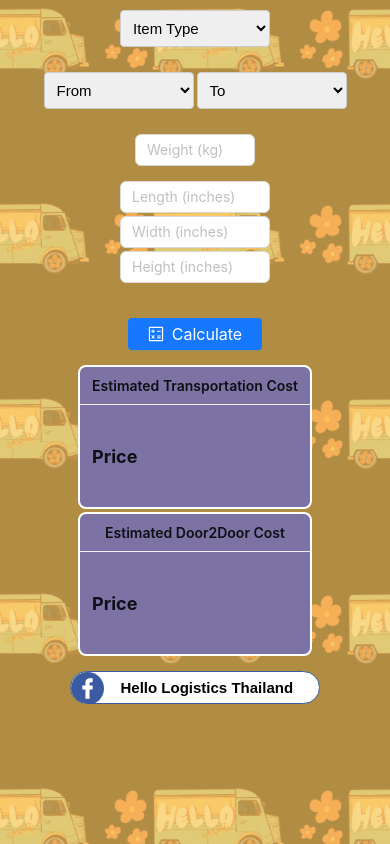
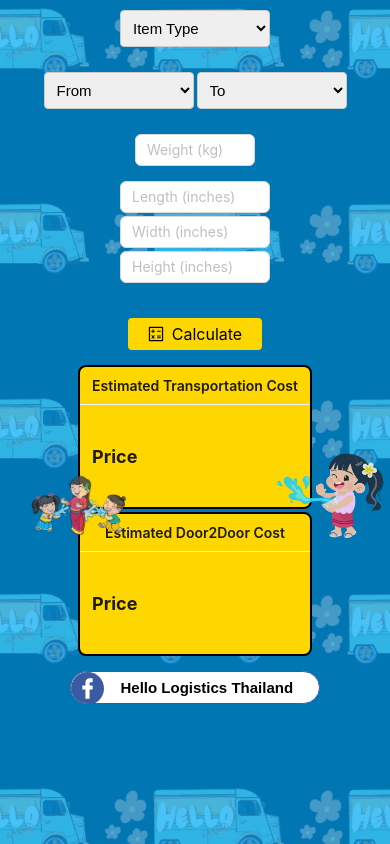
Before and after one commit to HelloHello1020/1-pcs-estimate-cost-calculator, a React (Create React App) app: page / in a window 390 px wide. Built offline with nearby package versions, Linux system fonts and the light colour scheme.

Commit message:
website v16 (thingyan)

```diff
--- a/public/index.html
+++ b/public/index.html
@@ -7,7 +7,7 @@
     <meta name="theme-color" content="#000000" />
     <meta
       name="description"
-      content="Web site created using create-react-app"
+      content="Calculate how much is it deliver with Hello!!"
     />
     <link rel="apple-touch-icon" href="/hello-logistics_thailand_logo.jpg" />
     <!--
@@ -24,7 +24,7 @@
       work correctly both with client-side routing and a non-root public URL.
       Learn how to configure a non-root public URL by running `npm run build`.
     -->
-    <title>Hello Logistics Thailand</title>
+    <title>Estimated Cost Calculator</title>
   </head>
   <body>
     <noscript>You need to enable JavaScript to run this app.</noscript>
--- a/src/App.js
+++ b/src/App.js
@@ -721,7 +721,7 @@ function App() {
           className="transportation-cost"
           size="small"
           title="Estimated Transportation Cost"
-          style={{ backgroundColor: "#7c73a4", border: "2px solid white"}}
+          style={{ backgroundColor: "gold", border: "2px solid black"}}
         >
           <h4 ref={transportationCost}>{estimatedCost}</h4>
         </Card>
@@ -730,7 +730,7 @@ function App() {
           className="door2door-cost"
           size="small"
           title="Estimated Door2Door Cost"
-          style={{ backgroundColor: "#7c73a4", border: "2px solid white"}}
+          style={{ backgroundColor: "gold", border: "2px solid black"}}
         >
           <h4 ref={door2doorCost}>{homeDeliveryCost}</h4>
         </Card>
@@ -744,6 +744,19 @@ function App() {
         <span class="text1">Hello Logistics Thailand</span>
         <span class="text2">Click to contact us!!</span>
       </button>
+
+      <img
+        src="/thingyan-3-people.png" // Make sure this is the correct path
+        alt="decorative"
+        className="bottom-left-image decoration"
+      />
+
+      <img
+        src="/thingyan-1-people.png" // Make sure this is the correct path
+        alt="decorative"
+        className="bottom-right-image decoration"
+      />
+
     </div>
   );
 }
--- a/src/index.css
+++ b/src/index.css
@@ -5,7 +5,7 @@ body {
     sans-serif;
   -webkit-font-smoothing: antialiased;
   -moz-osx-font-smoothing: grayscale;
-  background-color: rgba(254, 201, 97, 255);
+  background-color: #00aaff;
 }
 
 code {
--- a/src/style.css
+++ b/src/style.css
@@ -55,6 +55,8 @@ button.calculate-button {
   border-radius: 4px;
   cursor: pointer;
   margin-top: 20px;
+  background-color: gold;
+  color: black;
 }
 
 @media (max-width: 550px) {
@@ -146,3 +148,79 @@ button.calculate-button {
 .hello-facebook-link-button:active {
   transform: scale(1.03);
 }
+
+.bottom-left-image {
+  position: fixed;
+  bottom: 0px;  /* Adjust as needed */
+  left: 20px;    /* Adjust as needed */
+  width: 400px;  /* Adjust the size as needed */
+  height: auto;
+  opacity: 0.9;  /* Adjust transparency if needed */
+  pointer-events: none;  /* Prevents the image from interfering with user clicks */
+}
+
+.bottom-right-image {
+  position: fixed;
+  bottom: 20px;  /* Adjust as needed */
+  right: 0px;    /* Adjust as needed */
+  width: 300px;  /* Adjust the size as needed */
+  height: auto;
+  opacity: 0.9;  /* Adjust transparency if needed */
+  pointer-events: none;  /* Prevents the image from interfering with user clicks */
+}
+
+@media (max-width: 1000px) {
+  .bottom-left-image {
+      width: 300px;
+  }
+  .bottom-right-image {
+      width: 250px;
+  }
+}
+
+@media (max-width: 850px) {
+  .bottom-left-image, .bottom-right-image {
+      width: 200px;
+  }
+}
+
+@media (max-width: 650px) {
+  .bottom-left-image, .bottom-right-image {
+      bottom: 150px;
+      width: 175px;
+  }
+}
+
+@media (max-width: 500px) {
+  .bottom-left-image, .bottom-right-image {
+      bottom: 300px;
+      width: 150px;
+  }
+}
+
+@media (max-width: 450px) {
+  .bottom-left-image, .bottom-right-image {
+    width: 120px;
+  }
+}
+
+@media (max-width: 380px) {
+  .bottom-left-image, .bottom-right-image {
+      width: 100px;
+  }
+}
+
+@media (max-width: 350px) {
+  .bottom-left-image, .bottom-right-image {
+    bottom: 400px;
+  }
+  .bottom-left-image {
+    width: 80px;
+  }
+}
+
+@media (max-width: 300px) {
+  .bottom-left-image, .bottom-right-image {
+    opacity: 0.7;
+  }
+}
```
Also changed, not shown: public/thingyan-1-people.png (added), public/thingyan-3-people.png (added).
